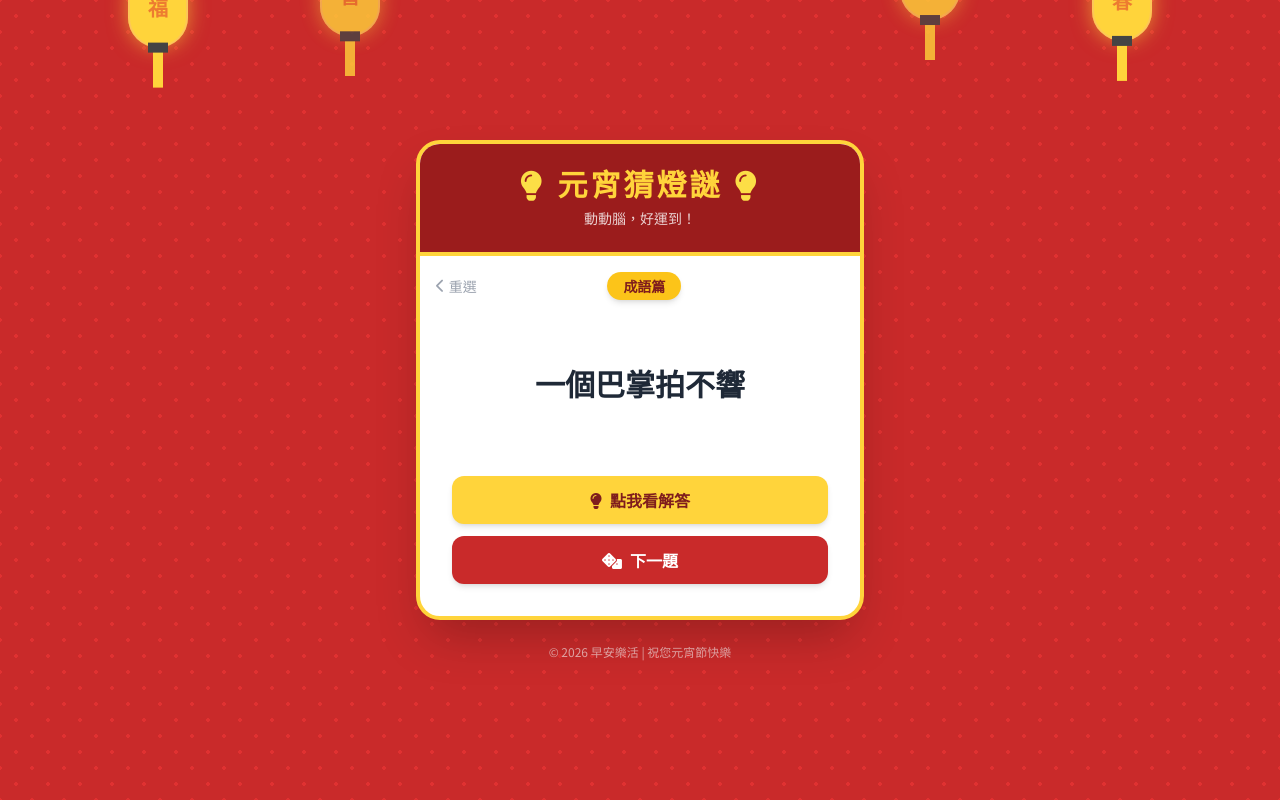
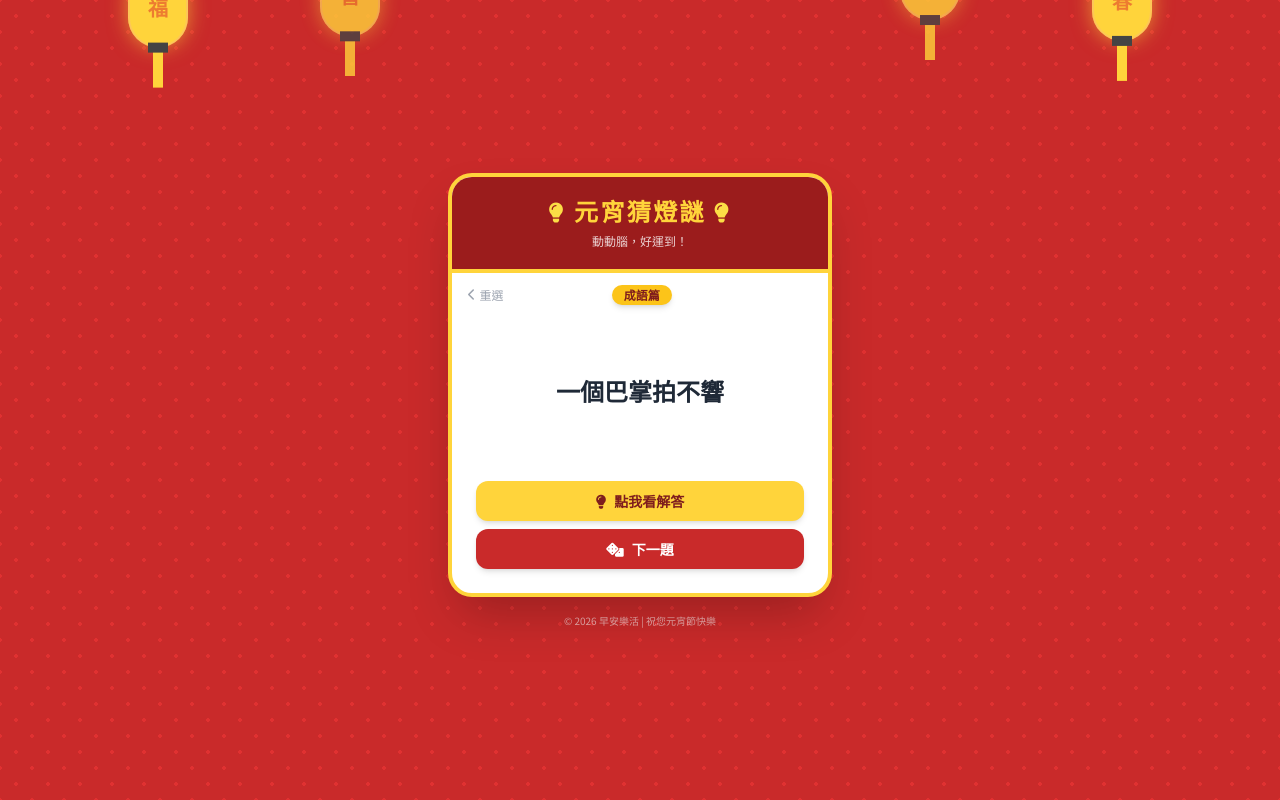
Before and after one commit to 1zumiii1125/lantern, a plain HTML site: page index.html in a window 1280 px wide. Both pictures are taken after a click on the button "成語篇". Drawn offline with nearby package versions, Linux system fonts and the light colour scheme.

Commit message:
Update index.html

```diff
--- a/index.html
+++ b/index.html
@@ -114,23 +114,23 @@
         <div class="absolute inset-0 flex items-center justify-center text-red-600 font-bold text-xl border-2 border-orange-300 rounded-[30px] opacity-50">樂</div>
     </div>
 
-    <!-- 主卡片 -->
-    <div class="max-w-md w-full bg-white rounded-3xl shadow-2xl overflow-hidden border-4 border-festival-gold relative z-20">
+    <!-- 主卡片 (寬度縮小) -->
+    <div class="w-full max-w-sm bg-white rounded-3xl shadow-2xl overflow-hidden border-4 border-festival-gold relative z-20 mx-auto"> <!-- max-w-md -> max-w-sm -->
 
         <!-- Header -->
-        <div class="bg-festival-darkRed p-6 text-center border-b-4 border-festival-gold relative">
-            <h1 class="text-3xl font-black text-festival-gold tracking-widest mb-1 flex items-center justify-center gap-3">
-                <i class="fas fa-lightbulb text-yellow-300 animate-pulse"></i>
+        <div class="bg-festival-darkRed p-5 text-center border-b-4 border-festival-gold relative"> <!-- p-6 -> p-5 -->
+            <h1 class="text-2xl font-black text-festival-gold tracking-widest mb-1 flex items-center justify-center gap-2"> <!-- text-3xl -> text-2xl -->
+                <i class="fas fa-lightbulb text-yellow-300 animate-pulse text-xl"></i>
                 元宵猜燈謎
-                <i class="fas fa-lightbulb text-yellow-300 animate-pulse"></i>
+                <i class="fas fa-lightbulb text-yellow-300 animate-pulse text-xl"></i>
             </h1>
-            <p class="text-white/80 text-sm">動動腦，好運到！</p>
+            <p class="text-white/80 text-xs">動動腦，好運到！</p> <!-- text-sm -> text-xs -->
         </div>
 
         <!-- Screen 1: Category Selection -->
-        <div id="categoryScreen" class="p-8 text-center min-h-[360px] flex flex-col justify-between">
-            <h2 class="text-xl font-bold text-gray-800 mb-4">請選擇燈謎類型</h2>
-            <div class="grid grid-cols-2 gap-3 mb-6">
+        <div id="categoryScreen" class="p-6 text-center min-h-[320px] flex flex-col justify-between"> <!-- p-8 -> p-6, min-h-[360px] -> min-h-[320px] -->
+            <h2 class="text-lg font-bold text-gray-800 mb-3">請選擇燈謎類型</h2> <!-- text-xl -> text-lg -->
+            <div class="grid grid-cols-2 gap-2 mb-4 text-sm"> <!-- gap-3 -> gap-2, text-sm added -->
                 <button onclick="selectCategory('成語篇')" class="category-btn border-2 border-festival-red text-festival-red bg-white py-2 rounded-lg font-bold">成語篇</button>
                 <button onclick="selectCategory('字謎篇')" class="category-btn border-2 border-festival-red text-festival-red bg-white py-2 rounded-lg font-bold">字謎篇</button>
                 <button onclick="selectCategory('台灣地名篇')" class="category-btn border-2 border-festival-red text-festival-red bg-white py-2 rounded-lg font-bold">台灣地名篇</button>
@@ -143,48 +143,60 @@
         </div>
 
         <!-- Screen 2: Riddle Game (Hidden by default) -->
-        <div id="gameScreen" class="hidden p-8 text-center min-h-[360px] flex flex-col justify-between relative">
+        <div id="gameScreen" class="hidden p-6 text-center min-h-[320px] flex flex-col justify-between relative"> <!-- p-8 -> p-6, min-h-[360px] -> min-h-[320px] -->
 
             <!-- 分類標籤 & 返回按鈕 -->
-            <div class="absolute top-4 left-0 w-full flex justify-between px-4 items-center">
-                <button onclick="backToMenu()" class="text-gray-400 hover:text-festival-red text-sm flex items-center">
+            <div class="absolute top-3 left-0 w-full flex justify-between px-4 items-center">
+                <button onclick="backToMenu()" class="text-gray-400 hover:text-festival-red text-xs flex items-center"> <!-- text-sm -> text-xs -->
                     <i class="fas fa-chevron-left mr-1"></i>重選
                 </button>
-                <span id="riddleCategory" class="bg-festival-yellow text-red-900 px-4 py-1 rounded-full text-sm font-bold shadow-md">
+                <span id="riddleCategory" class="bg-festival-yellow text-red-900 px-3 py-0.5 rounded-full text-xs font-bold shadow-md"> <!-- px-4 -> px-3, text-sm -> text-xs -->
                     分類載入中...
                 </span>
                 <div class="w-8"></div> <!-- Spacer for centering -->
             </div>
 
             <!-- 題目區域 -->
-            <div class="mt-8 mb-6 flex-grow flex items-center justify-center">
-                <p id="riddleQuestion" class="riddle-text text-2xl md:text-3xl font-bold text-gray-800 leading-relaxed">
+            <div class="mt-6 mb-4 flex-grow flex items-center justify-center"> <!-- mt-8 -> mt-6, mb-6 -> mb-4 -->
+                <p id="riddleQuestion" class="riddle-text text-xl md:text-2xl font-bold text-gray-800 leading-relaxed px-2"> <!-- text-2xl -> text-xl, md:text-3xl -> md:text-2xl -->
                     題目載入中...
                 </p>
             </div>
 
             <!-- 答案區域 (預設隱藏) -->
-            <div id="answerArea" class="hidden mb-6 transform transition-all duration-300">
-                <div class="bg-red-50 p-4 rounded-xl border-2 border-red-100">
-                    <p class="text-gray-500 text-sm mb-1">謎底是：</p>
-                    <p id="riddleAnswer" class="text-2xl font-bold text-festival-red"></p>
+            <div id="answerArea" class="hidden mb-4 transform transition-all duration-300"> <!-- mb-6 -> mb-4 -->
+                <div class="bg-red-50 p-3 rounded-xl border-2 border-red-100"> <!-- p-4 -> p-3 -->
+                    <p class="text-gray-500 text-xs mb-1">謎底是：</p> <!-- text-sm -> text-xs -->
+                    <p id="riddleAnswer" class="text-xl font-bold text-festival-red"></p> <!-- text-2xl -> text-xl -->
+                </div>
+            </div>
+
+            <!-- 祝賀區域 (預設隱藏) -->
+            <div id="congratsArea" class="hidden mb-4 transform transition-all duration-300">
+                <div class="bg-yellow-50 p-4 rounded-xl border-2 border-yellow-200">
+                    <i class="fas fa-crown text-4xl text-festival-gold mb-2 block animate-bounce"></i>
+                    <p class="text-festival-darkRed font-bold text-lg mb-1">你真是太聰明了！</p>
+                    <p class="text-gray-600 text-sm">這個分類的題目已經全部答完囉。</p>
                 </div>
             </div>
 
             <!-- 按鈕區 -->
-            <div class="space-y-3">
-                <button id="showBtn" onclick="toggleAnswer()" class="w-full bg-festival-gold hover:bg-yellow-400 text-red-900 font-bold py-3 rounded-xl shadow-md transition transform hover:scale-[1.02] active:scale-95">
+            <div class="space-y-2"> <!-- space-y-3 -> space-y-2 -->
+                <button id="showBtn" onclick="toggleAnswer()" class="w-full bg-festival-gold hover:bg-yellow-400 text-red-900 font-bold py-2.5 rounded-xl shadow-md transition transform hover:scale-[1.02] active:scale-95 text-sm"> <!-- py-3 -> py-2.5, text-sm added -->
                     <i class="fas fa-lightbulb mr-2"></i>點我看解答
                 </button>
-                <button onclick="nextRiddle()" class="w-full bg-festival-red hover:bg-red-700 text-white font-bold py-3 rounded-xl shadow-md transition transform hover:scale-[1.02] active:scale-95">
+                <button id="nextBtn" onclick="nextRiddle()" class="w-full bg-festival-red hover:bg-red-700 text-white font-bold py-2.5 rounded-xl shadow-md transition transform hover:scale-[1.02] active:scale-95 text-sm"> <!-- py-3 -> py-2.5, text-sm added -->
                     <i class="fas fa-dice mr-2"></i>下一題
+                </button>
+                <button id="homeBtn" onclick="backToMenu()" class="hidden w-full bg-festival-red hover:bg-red-700 text-white font-bold py-2.5 rounded-xl shadow-md transition transform hover:scale-[1.02] active:scale-95 text-sm">
+                    <i class="fas fa-home mr-2"></i>玩其他分類
                 </button>
             </div>
         </div>
     </div>
 
     <!-- 底部版權 -->
-    <div class="mt-6 text-white/60 text-xs text-center">
+    <div class="mt-4 text-white/60 text-[10px] text-center"> <!-- mt-6 -> mt-4, text-xs -> text-[10px] -->
         © 2026 早安樂活 | 祝您元宵節快樂
     </div>
 
@@ -251,6 +263,7 @@
         ];
 
         let currentRiddleList = [];
+        let availableRiddles = [];
         let currentRiddle = null;
 
         function selectCategory(category) {
@@ -260,10 +273,21 @@
                 currentRiddleList = allRiddles.filter(r => r.cat === category);
             }
 
+            // Initialize available riddles for this session
+            availableRiddles = [...currentRiddleList];
+
             // Switch screens
             document.getElementById('categoryScreen').classList.add('hidden');
             document.getElementById('gameScreen').classList.remove('hidden');
-            document.getElementById('gameScreen').classList.add('flex'); // Ensure flex is added back
+            document.getElementById('gameScreen').classList.add('flex');
+
+            // Reset UI states
+            document.getElementById('riddleQuestion').classList.remove('hidden');
+            document.getElementById('answerArea').classList.add('hidden');
+            document.getElementById('congratsArea').classList.add('hidden');
+            document.getElementById('showBtn').classList.remove('hidden');
+            document.getElementById('nextBtn').classList.remove('hidden');
+            document.getElementById('homeBtn').classList.add('hidden');
 
             nextRiddle();
         }
@@ -275,9 +299,16 @@
         }
 
         function nextRiddle() {
-            // 隨機選題
-            const randomIndex = Math.floor(Math.random() * currentRiddleList.length);
-            currentRiddle = currentRiddleList[randomIndex];
+            // Check if there are any riddles left
+            if (availableRiddles.length === 0) {
+                showCongratulations();
+                return;
+            }
+
+            // 隨機選題並移除已選題目
+            const randomIndex = Math.floor(Math.random() * availableRiddles.length);
+            currentRiddle = availableRiddles[randomIndex];
+            availableRiddles.splice(randomIndex, 1);
 
             // 更新畫面
             document.getElementById('riddleCategory').innerText = currentRiddle.cat;
@@ -289,6 +320,17 @@
             const showBtn = document.getElementById('showBtn');
             showBtn.classList.remove('hidden');
             showBtn.innerHTML = '<i class="fas fa-lightbulb mr-2"></i>點我看解答';
+        }
+
+        function showCongratulations() {
+            document.getElementById('riddleQuestion').classList.add('hidden');
+            document.getElementById('answerArea').classList.add('hidden');
+            document.getElementById('showBtn').classList.add('hidden');
+            document.getElementById('nextBtn').classList.add('hidden');
+
+            document.getElementById('congratsArea').classList.remove('hidden');
+            document.getElementById('homeBtn').classList.remove('hidden');
+            document.getElementById('riddleCategory').innerText = "恭喜完成";
         }
 
         function toggleAnswer() {
```
